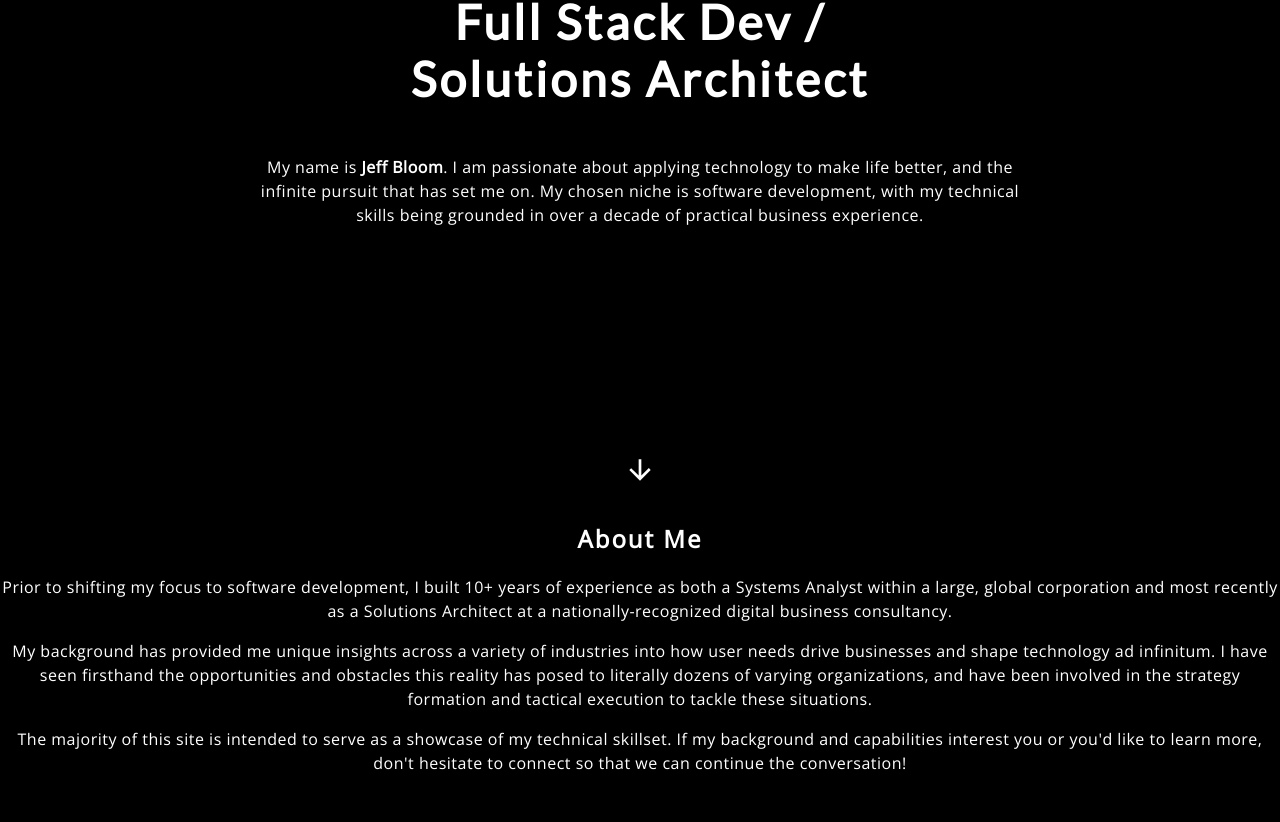
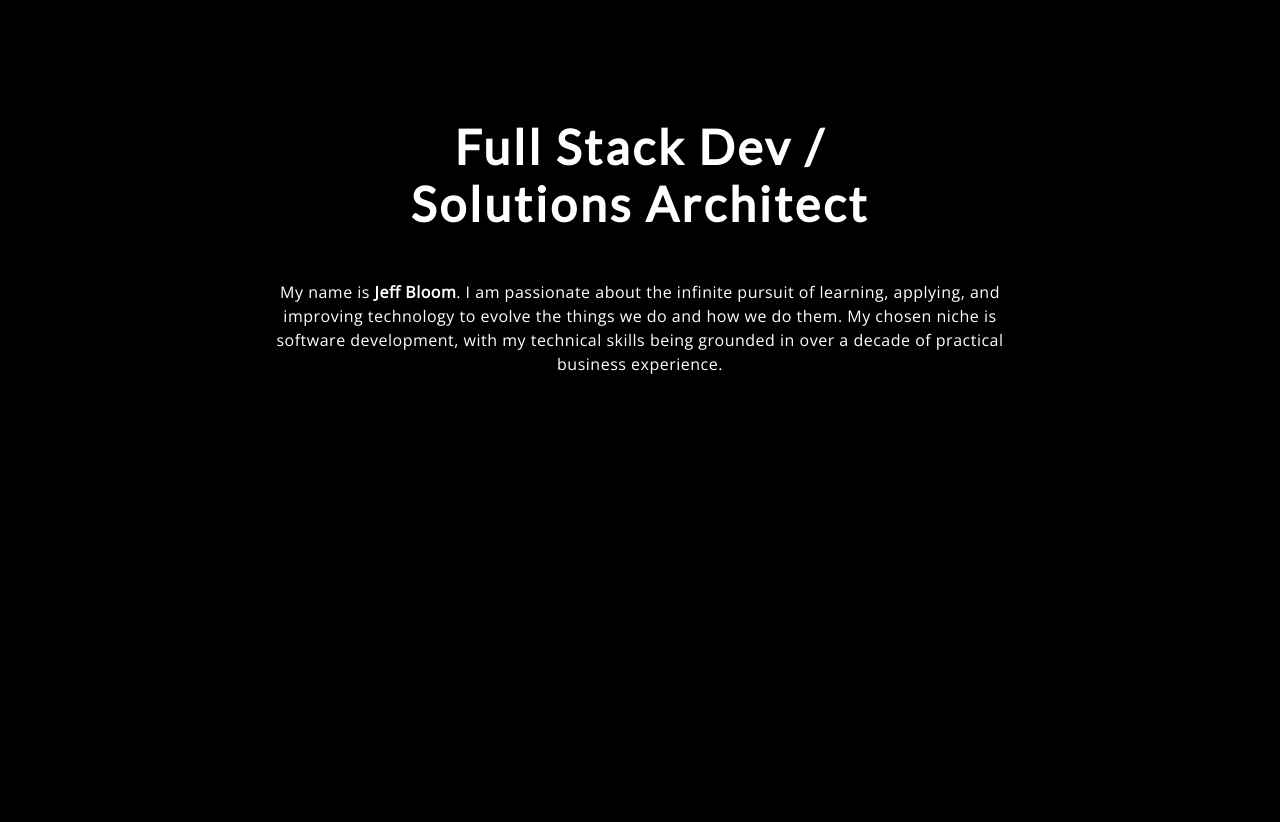
Before and after one commit to bloo0178/portfolio-site, a React (Create React App) app: page / in a window 1280 px wide. Shown: the part 298-1120 px from the top of the page. Built offline with nearby package versions, Linux system fonts and the light colour scheme.

Commit message:
Updated styles for Hero and About

```diff
--- a/src/components/About/About.jsx
+++ b/src/components/About/About.jsx
@@ -2,9 +2,23 @@ import React from "react";
 import styles from "./About.module.scss";
 
 export class About extends React.Component {
+  state = {
+    currentScrollHeight: 0
+  };
+
+  componentDidMount() {
+    window.onscroll = () => {
+      const newScrollHeight = Math.ceil(window.scrollY / 15) * 15;
+      if (this.state.currentScrollHeight !== newScrollHeight) {
+        this.setState({ currentScrollHeight: newScrollHeight });
+      }
+    };
+  }
+
   render() {
+    const opacity = Math.min(45 / this.state.currentScrollHeight, 1);
     return (
-      <div>
+      <div className={styles.container}>
         <h2>About Me</h2>
         <p>
           Prior to shifting my focus to software development, I built 10+ years
@@ -12,14 +26,15 @@ export class About extends React.Component {
           corporation and most recently as a Solutions Architect at a
           nationally-recognized digital business consultancy.
         </p>
-
         <p>
           My background has provided me unique insights across a variety of
           industries into how user needs drive businesses and shape technology
           ad infinitum. I have seen firsthand the opportunities and obstacles
-          this reality has posed to literally dozens of varying organizations,
-          and have been involved in the strategy formation and tactical
-          execution to tackle these situations.
+          this reality has posed to literally dozens of varying organizations. I
+          am truly grateful for this experience as it has conditioned my ability
+          to make thoughtful decisions and recommendations - balancing thinking
+          about what I'm doing or how I'm doing it within the broader context of
+          the users and the business.
         </p>
         <p>
           The majority of this site is intended to serve as a showcase of my
--- a/src/components/About/About.module.scss
+++ b/src/components/About/About.module.scss
@@ -1 +1,13 @@
 @import "../../common/_variables";
+
+.container {
+  background-color: transparent;
+  min-height: 100vh;
+  display: flex;
+  flex-direction: column;
+  align-items: center;
+  margin-top: 30%;
+  padding-bottom: 20%;
+  padding-left: 20%;
+  padding-right: 20%;
+}
--- a/src/components/Hero/Hero.jsx
+++ b/src/components/Hero/Hero.jsx
@@ -25,17 +25,17 @@ class Hero extends React.Component {
         </div>
         <div style={{ opacity }}>
           <p>
-            My name is <strong>Jeff Bloom</strong>. I am passionate about
-            applying technology to make life better, and the infinite pursuit
-            that has set me on. My chosen niche is software development, with my
-            technical skills being grounded in over a decade of practical
-            business experience.
+            My name is <strong>Jeff Bloom</strong>. I am passionate about the
+            infinite pursuit of learning, applying, and improving technology to
+            evolve the things we do and how we do them. My chosen niche is
+            software development, with my technical skills being grounded in
+            over a decade of practical business experience.
           </p>
         </div>
-        <IoMdArrowDown
+        {/*<IoMdArrowDown
           className={`${styles.icon} ${styles.bounce}`}
           style={{ opacity }}
-        />
+        />*/}
       </div>
     );
   }
--- a/src/components/Hero/Hero.module.scss
+++ b/src/components/Hero/Hero.module.scss
@@ -2,11 +2,11 @@
 
 .container {
   background-color: transparent;
-  height: 100vh;
+  min-height: 100vh;
   display: flex;
   flex-direction: column;
   align-items: center;
-  justify-content: center;
+  padding-top: 30%;
   padding-left: 20%;
   padding-right: 20%;
 }
```
